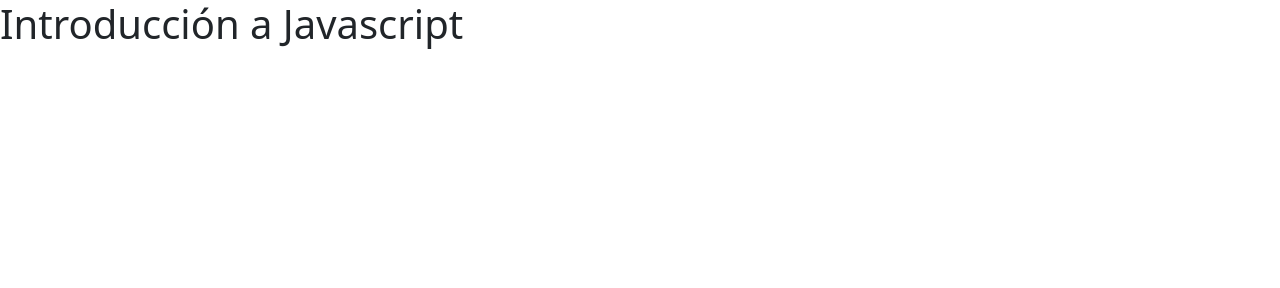
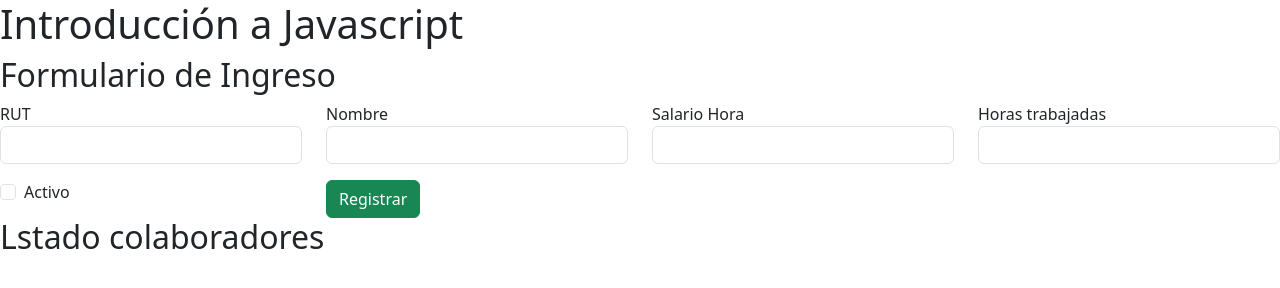
Before and after one commit to Ale0945/Modulo03Sesion01Clase01, a plain HTML site: page index.html in a window 1280 px wide. Drawn offline with nearby package versions, Linux system fonts and the light colour scheme.

Commit message:
Update index.html
Cambios en el html

```diff
--- a/index.html
+++ b/index.html
@@ -11,7 +11,49 @@
 </head>
 
 <body>
-<h1>Introducción a Javascript</h1>
+    <main>
+        <header>
+            <h1>Introducción a Javascript</h1>
+        </header>
+
+        <section id="ingreso-datos" class="container"></section>
+        <h2>Formulario de Ingreso</h2>
+        <form id="Formulario">
+            <div class="row">
+                <div class="col-3">
+                    <label for="txt-rut" class="for-label">RUT</label>
+                    <input id="txt-rut" type="text" class="form-control">
+                </div>
+                <div class="col-3">
+                    <label for="txt-nombre" class="for-label">Nombre</label>
+                    <input id="txt-nombre" type="text" class="form-control">
+                </div>
+                <div class="col-3">
+                    <label for="txt-salario-hora" class="for-label">Salario Hora</label>
+                    <input id="txt-salario-hora" type="number" class="form-control">
+                </div>
+                <div class="col-3">
+                    <label for="txt-horas-trabajadas" class="for-label">Horas trabajadas</label>
+                    <input id="txt-horas-trabajadas" type="number" class="form-control">
+                </div>
+                <div class="col-3 mt-3">
+                    <div class="form-check">
+                        <input class="form-check-input" type="checkbox" value="" id="flexCheckDefault">
+                        <label class="form-check-label" for="flexCheckDefault">
+                            Activo
+                        </label>
+                    </div>
+                </div>
+                <div class="col-3 mt-3">
+                    <button type="submit" class="btn btn-success">Registrar</button>
+                </div>
+            </div>
+        </form>
+        </section>
+        <section id="listado">
+            <h2>Lstado colaboradores</h2>
+        </section>
+    </main>
 
     <script src="https://cdn.jsdelivr.net/npm/bootstrap@5.3.0/dist/js/bootstrap.bundle.min.js"
         integrity="sha384-geWF76RCwLtnZ8qwWowPQNguL3RmwHVBC9FhGdlKrxdiJJigb/j/68SIy3Te4Bkz"
```
